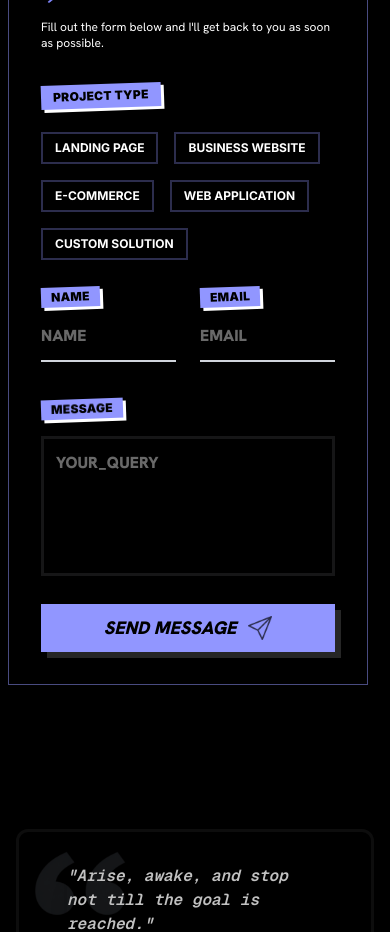
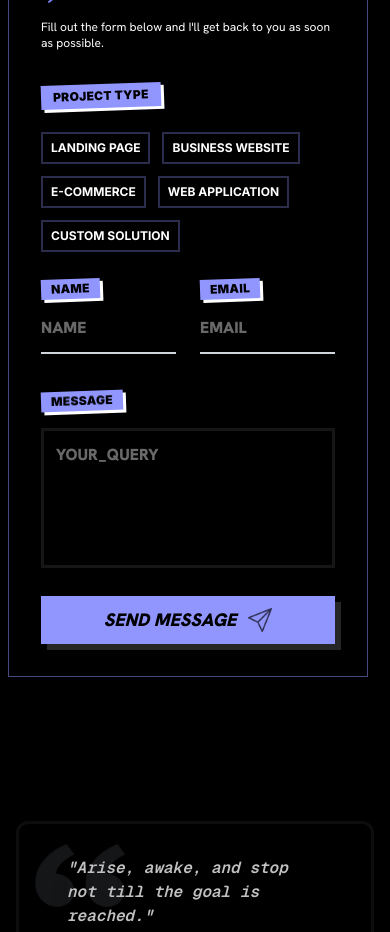
Before and after one commit to Rays-Code/diprajray.com, a Next.js app: page / in a window 390 px wide. Shown: the part 8380-9312 px from the top of the page. Built offline with nearby package versions, Linux system fonts and the light colour scheme; no server answers; a web font is replaced by a local one.

Commit message:
fix: contact options in mobile

```diff
--- a/app/_components/Contact.tsx
+++ b/app/_components/Contact.tsx
@@ -185,12 +185,12 @@ const Contact = () => {
                   </span>
                 </div>
                 <div>
-                  <div className="flex flex-wrap gap-4">
+                  <div className="flex flex-wrap gap-3 lg:gap-4">
 
                     <input name="topic" type="hidden" value={selectedTopic} />
                     {contactData?.right?.form?.field1?.contactOptions?.map((option, idx) => {
                       return <button key={idx} type="button" onClick={() => setSelectedTopic(option)}
-                      className={`relative px-3 py-1.5 lg:px-4 lg:py-2 border-2 border-[#9196FF]/30 uppercase font-inter text-xs cursor-pointer transition-all duration-300
+                      className={`relative px-2 py-1.5 lg:px-4 lg:py-2 border-2 border-[#9196FF]/30 uppercase font-inter text-xs cursor-pointer transition-all duration-300
                         ${selectedTopic === option? "bg-[#D0D2FF] font-black text-black shadow-[3px_3px_0_0_#fff] border-r-2 border-b-3 border-black -rotate-1": "font-bold bg-transparent"}`}
                       >
                         {option}
```
Also changed, not shown: app/_components/diprajray.com-logo.png (deleted).
